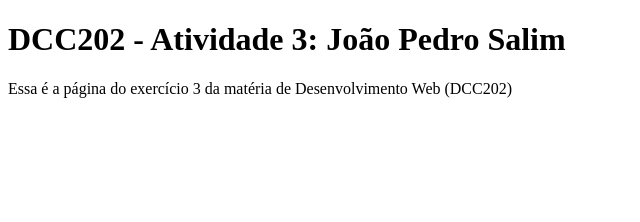
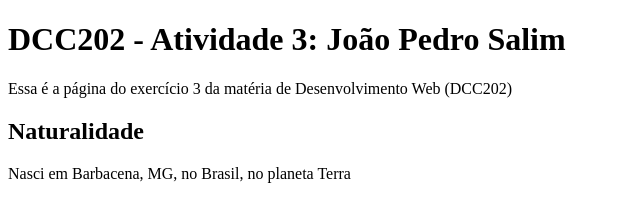
Before and after one commit to ufjf-dcc202/ufjf-dcc202-2023-3-b-atv3-jpsalim21, a website: page index.html in a window 1280 px wide. Shown: the whole page, without its empty margins (0-640 px from the left). Drawn offline with Linux system fonts and the light colour scheme.

Commit message:
Cria seção da "Naturalidade"

```diff
--- a/index.html
+++ b/index.html
@@ -9,6 +9,10 @@
     <main>
         <h1>DCC202 - Atividade 3: João Pedro Salim</h1>
         <p> Essa é a página do exercício 3 da matéria de Desenvolvimento Web (DCC202)</p>
+        <section>
+            <h1> Naturalidade </h1>
+            <p> Nasci em Barbacena, MG, no Brasil, no planeta Terra </p>
+        </section>
     </main>
 
 </body>
```
